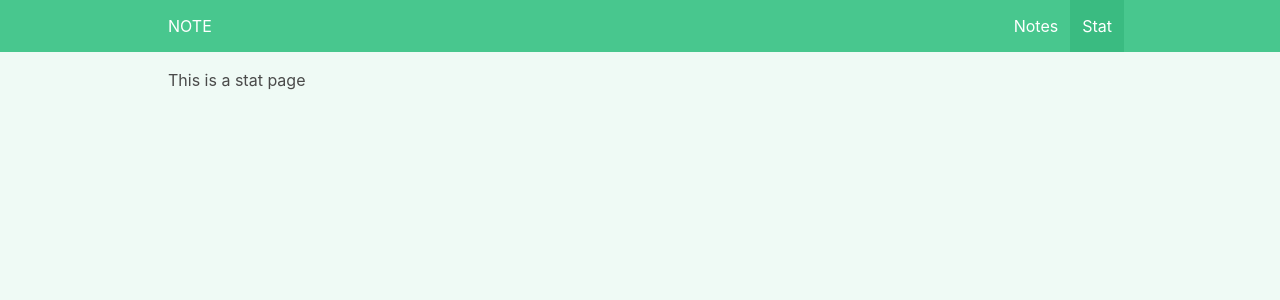
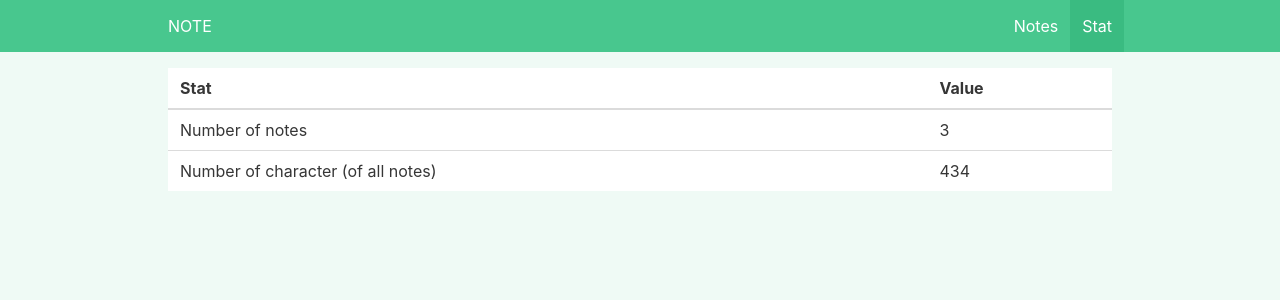
Before and after one commit to KolodziejczykTomasz/v3-course-4, a Vue app: page /stats in a window 1280 px wide. Shown: the top 300 px of the page. Built offline with nearby package versions, Linux system fonts and the light colour scheme.

Commit message:
Add content to ViewStats.

```diff
--- a/src/components/Layout/NavBar.vue
+++ b/src/components/Layout/NavBar.vue
@@ -34,7 +34,7 @@
       >
         <div class="navbar-end">
           <RouterLink
-              @click="showMobileNav = !showMobileNav"
+              @click="showMobileNav = false"
               class="navbar-item"
               active-class="is-active"
               to="/"
@@ -42,7 +42,7 @@
             Notes
           </RouterLink>
           <RouterLink
-              @click="showMobileNav = !showMobileNav"
+              @click="showMobileNav = false"
               class="navbar-item"
               active-class="is-active"
               to="/stats"
--- a/src/components/Note/AddEditNote.vue
+++ b/src/components/Note/AddEditNote.vue
@@ -1,13 +1,21 @@
 <template>
-    <div class="card has-background-success-dark p-4 mb-5">
-
+    <div
+        class="card p-4 mb-5"
+        :class="`has-background-${ bgColor }-dark`"
+    >
+    <label
+        class="label has-text-white"
+        v-if="label"
+    >
+    {{label}}
+    </label>
         <div class="field">
             <div class="control">
                 <textarea
                   :value="modelValue"
                    @input="(e) => $emit('update:modelValue', e.target.value)"
                     class="textarea"
-                    placeholder="Add a new note"
+                    :placeholder="placeholder"
                     ref="textAreaRef"
                 />
             </div>
@@ -29,6 +37,17 @@ const props = defineProps({
     modelValue: {
         type: String,
         required: true
+    },
+    bgColor: {
+        type: String,
+        default: 'success'
+    },
+    placeholder: {
+        type: String,
+        default: 'Type something...'
+    },
+    label: {
+        type: String
     }
 })
 
--- a/src/main.js
+++ b/src/main.js
@@ -1,7 +1,8 @@
 import { createApp } from 'vue'
 import {createPinia} from "pinia";
-import App from './App.vue'
-import router from './router'
+import App from './App.vue';
+import router from './router';
+
 
 
 const app = createApp(App)
--- a/src/stores/storeNotes.js
+++ b/src/stores/storeNotes.js
@@ -1,4 +1,5 @@
 import { defineStore } from 'pinia'
+
 
 export const useNotesStore = defineStore('storeNotes', {
     state: () => {
@@ -32,7 +33,31 @@ export const useNotesStore = defineStore('storeNotes', {
             this.notes.unshift(note);
         },
         deleteNote(idToDelete){
-            this.notes = this.notes.filter(note => { return note.id !== idToDelete})
+            this.notes = this.notes.filter(note => note.id !== idToDelete)
+        },
+        updateNote(id, content){
+            let index = this.notes.findIndex(note => note.id === id)
+            this.notes[index].content = content
         }
     },
+    getters: {
+        getNoteContent: (state) => {
+            return (id) => {
+                return state.notes.filter(note => {
+                    return note.id === id
+                })[0].content
+            }
+        },
+        totalNotesCount: (state) => {
+            return state.notes.length
+        },
+        totalCharakterCount: (state) => {
+            let count = 0
+            state.notes.forEach(note => {
+                count += note.content.length
+            })
+            return count
+        }
+
+    }
 })
--- a/src/views/ViewEditNote.vue
+++ b/src/views/ViewEditNote.vue
@@ -1,10 +1,23 @@
 <template>
     <div class="edit-note">
         <AddEditNote
-        v-model="noteContent"
-        ref="addEditNoteRef">
+            v-model="noteContent"
+            bgColor="link"
+            ref="addEditNoteRef"
+            placeholder="Edit note"
+            label="Edit note"
+        >
             <template #buttons>
-                <button class="button is-link has-background-success">
+                <button
+                    @click="$router.back()"
+                    class="button is-link is-light mr-2"
+                >
+                    Cancel
+                </button>
+                <button
+                    class="button is-link has-background-link"
+                    @click="handleSaveCliked"
+                >
                     Save Note
                 </button>
             </template>
@@ -14,9 +27,21 @@
 
 <script setup>
 import { ref } from "vue";
+import { useRoute, useRouter } from 'vue-router';
 import AddEditNote from "@/components/Note/AddEditNote.vue";
 
-const noteContent = ref('sdsd');
+import { useNotesStore } from '@/stores/storeNotes';
+
+const route = useRoute();
+const router = useRouter();
+
+const storeNotes = useNotesStore()
+    const noteContent = ref('')
+       noteContent.value = storeNotes.getNoteContent(route.params.id);
 
 
+const handleSaveCliked = () =>{
+    storeNotes.updateNote(route.params.id, noteContent.value)
+    router.push('/')
+}
 </script>
--- a/src/views/ViewNotes.vue
+++ b/src/views/ViewNotes.vue
@@ -1,8 +1,9 @@
 <template>
   <div class="note">
       <AddEditNote
-        v-model="newNote"
-        ref="addEditNoteRef"
+          v-model="newNote"
+          ref="addEditNoteRef"
+          placeholder="Add a new note"
       >
           <template #buttons>
               <button
--- a/src/views/ViewStats.vue
+++ b/src/views/ViewStats.vue
@@ -1,9 +1,29 @@
 <template>
   <div class="stat">
-    <h1>This is a stat page</h1>
+    <table class="table is-fullwidth">
+      <thead>
+        <tr>
+          <th>Stat</th>
+          <th>Value</th>
+        </tr>
+      </thead>
+      <tbody>
+        <tr>
+          <td>Number of notes</td>
+          <td>{{ storeNotes.totalNotesCount}}</td>
+        </tr>
+        <tr>
+          <td>Number of character (of all notes)</td>
+          <td>{{ storeNotes.totalCharakterCount }}</td>
+        </tr>
+      </tbody>
+    </table>
+
   </div>
 </template>
 
-<style>
+<script setup>
+import { useNotesStore } from '@/stores/storeNotes';
+const storeNotes = useNotesStore()
 
-</style>
+</script>
```
